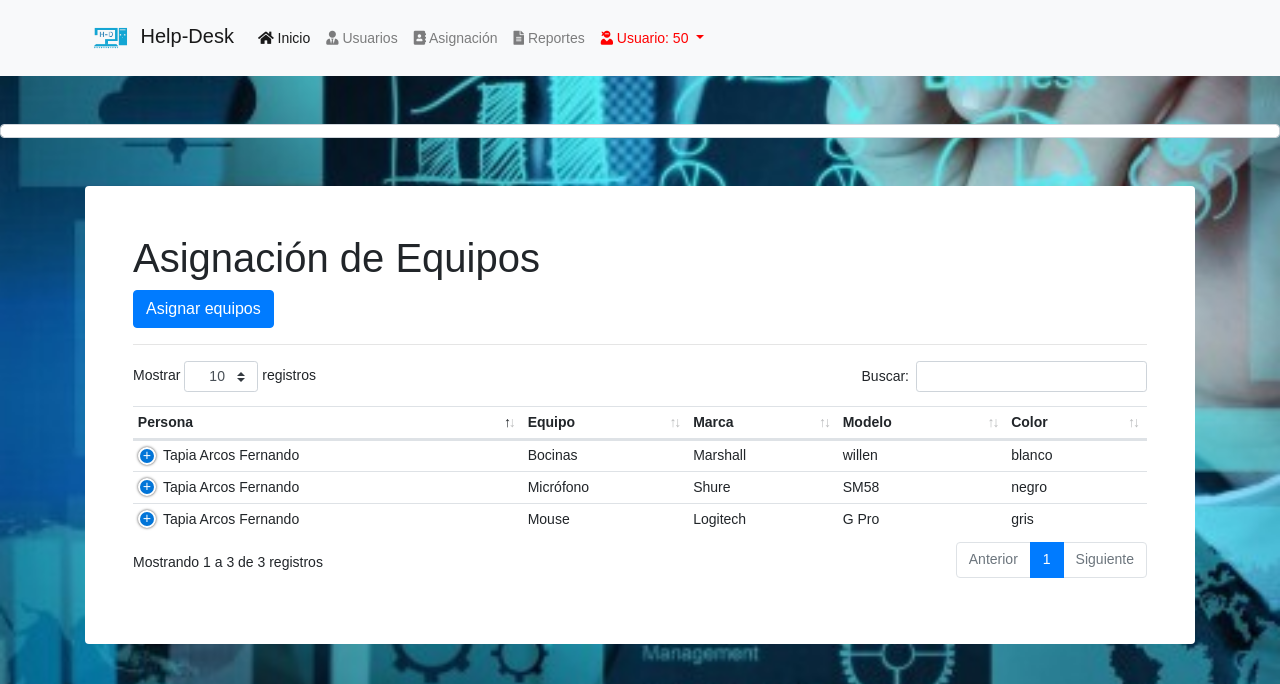
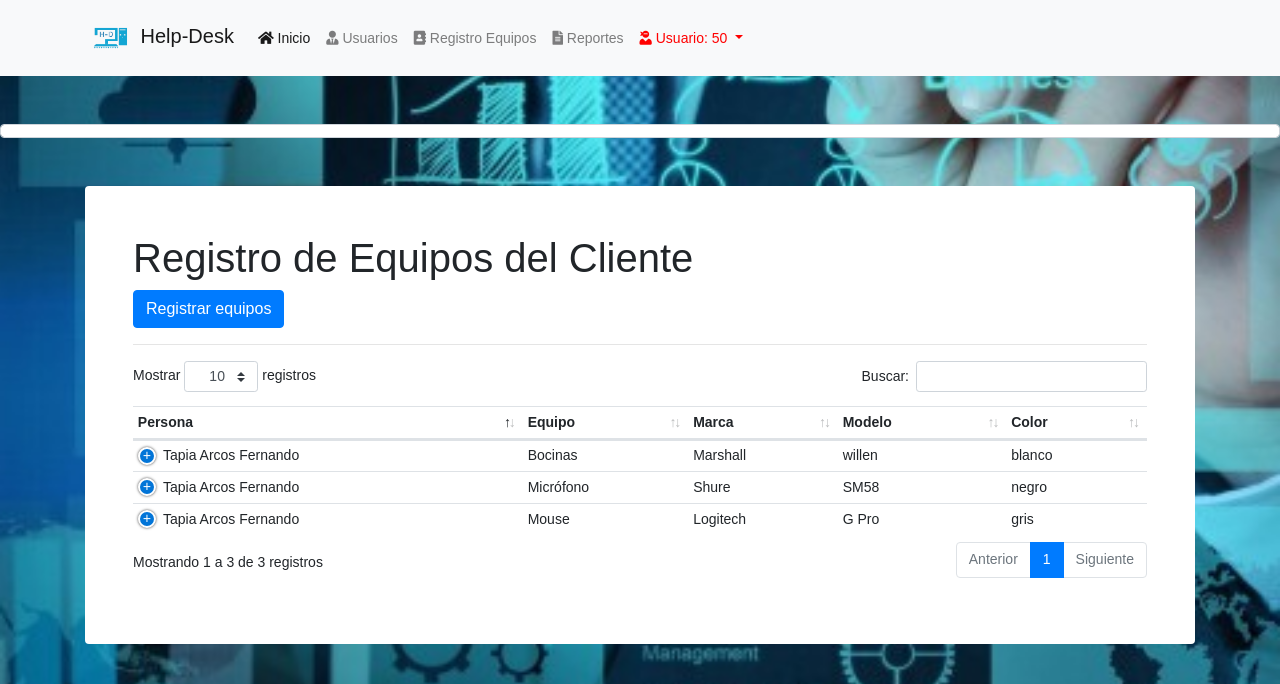
Before and after one commit to nantaarc24/ProyectoTitulacion, a PHP site: page /vistas/asignacion.php in a window 1280 px wide. Shown: the top 684 px of the page. Run offline with PHP 8.4, Linux system fonts and the light colour scheme; a user stored in the database is signed in; data comes from the database, SQL or seed files in the repository; data that the repository does not hold is empty; some libraries are stand-ins or nearby versions.

Commit message:
actualizacion de textos

```diff
--- a/login.php
+++ b/login.php
@@ -157,12 +157,12 @@ if ($_SERVER["REQUEST_METHOD"] == "POST") {
                 <div class="">
                     <input type="submit" class="fadeIn fourth" value="Ingresar">
                 </div>
-                <p>¿No tienes una cuenta? <a href="register.php">Regístrate ahora</a>.</p>
+                <!-- <p>¿No tienes una cuenta? <a href="register.php">Regístrate ahora</a>.</p> -->
             </form>
 
             <!-- Remind Passowrd -->
             <div id="formFooter">
-                <a class="underlineHover" data-toggle="modal" data-target="#modalContacto" href="#">Contactar con el Administrador.</a>
+                <a class="underlineHover" data-toggle="modal" data-target="#modalContacto" href="#">¿No cuenta con credenciales?</a>
             </div>
 
         </div>
@@ -185,7 +185,7 @@ if ($_SERVER["REQUEST_METHOD"] == "POST") {
                     </button>
                 </div>
                 <div class="modal-body" style="font-size: 18px;">
-                    Estimado cliente, si no cuenta con sus credenciales favor de comunicarse al número 935-704-087 o al correo helpdesk@outlook.es.
+                    Estimado cliente, si no cuenta con sus credenciales favor de comunicarse con nuestro equipo ingresando al siguiente link <a href="https://web.whatsapp.com/" target="_blank">click aquí</a>.
                 </div>
                 <div class="modal-footer">
                     <button type="button" style="font-size: 15px;" class="btn btn-secondary" data-dismiss="modal">Cerrar</button>
--- a/vistas/asignacion.php
+++ b/vistas/asignacion.php
@@ -11,10 +11,10 @@ if (isset($_SESSION["username"]) && $_SESSION["id"] == 2) {
     <div class="container">
       <div class="card border-0 shadow my-5">
         <div class="card-body p-5">
-          <h1 class="fw-light">Asignación de Equipos</h1>
+          <h1 class="fw-light">Registro de Equipos del Cliente</h1>
           <p class="lead">
             <button class="btn btn-primary" data-toggle="modal" data-target="#modalAsignarEquipo">
-              Asignar equipos
+              Registrar equipos
             </button>
             <hr>
             <div id="tablaAsignacionesLoad"></div>
--- a/vistas/asignacion/modalAsignar.php
+++ b/vistas/asignacion/modalAsignar.php
@@ -5,7 +5,7 @@
         <div class="modal-dialog" role="document">
             <div class="modal-content">
                 <div class="modal-header">
-                    <h5 class="modal-title" id="exampleModalLongTitle">Asignar Equipo</h5>
+                    <h5 class="modal-title" id="exampleModalLongTitle">Registrar Equipo</h5>
                     <button type="button" class="close" data-dismiss="modal" aria-label="Close">
                         <span aria-hidden="true">&times;</span>
                     </button>
--- a/vistas/header.php
+++ b/vistas/header.php
@@ -56,7 +56,7 @@ $idUsuario = mysqli_fetch_array($respuesta)[0];
                     <?php if ($_SESSION["id"] == 1) {  ?>
                         <li class="nav-item">
                             <a class="nav-link" href="misDispositivos.php">
-                                <span class="fas fa-microchip"></span> Mis dispositivos</a>
+                                <span class="fas fa-microchip"></span> Mis Equipos</a>
                         </li>
                         <li class="nav-item">
                             <a class="nav-link" href="misReportes.php">
@@ -72,7 +72,7 @@ $idUsuario = mysqli_fetch_array($respuesta)[0];
                         </li>
                         <li class="nav-item">
                             <a class="nav-link" href="asignacion.php">
-                                <span class="fas fa-address-book"></span> Asignación</a>
+                                <span class="fas fa-address-book"></span> Registro Equipos</a>
                         </li>
                         <li class="nav-item">
                             <a class="nav-link" href="reportes.php">
--- a/vistas/misDispositivos.php
+++ b/vistas/misDispositivos.php
@@ -59,7 +59,7 @@ and usuario.usuario = '$Usuario'";
   <div class="container">
     <div class="card border-0 shadow my-5">
       <div class="card-body p-5">
-        <h1 class="fw-light">Mis dispositivos</h1>
+        <h1 class="fw-light">Mis Equipos</h1>
         <p class="lead">
         <div class="row">
           <?php while ($mostrar = mysqli_fetch_array($respuesta)) { ?>
--- a/vistas/misReportes.php
+++ b/vistas/misReportes.php
@@ -14,7 +14,7 @@ if (isset($_SESSION["username"]) && $_SESSION["id"] == 1) {
         <h1 class="fw-light">Reportes de Cliente</h1>
         <p class="lead">
           <button class="btn btn-primary" data-bs-toggle="modal" data-bs-target="#modalCrearReporte">
-            Crear Reporte
+            Reportar Falla
           </button>
           <hr>
 
--- a/vistas/reportes.php
+++ b/vistas/reportes.php
@@ -11,7 +11,7 @@ if (isset($_SESSION["username"]) && $_SESSION["id"] == 2) {
   <div class="container">
     <div class="card border-0 shadow my-5">
       <div class="card-body p-5">
-        <h1 class="fw-light">Gestión de Reportes de Usuario</h1>
+        <h1 class="fw-light">Reporte de Equipos Registrados</h1>
         <p class="lead">
         <div id="tablaReporteAdminLoad"></div>
         </p>
--- a/vistas/reportesCliente/modalCrearReporte.php
+++ b/vistas/reportesCliente/modalCrearReporte.php
@@ -4,7 +4,7 @@
     <div class="modal-dialog" role="document">
       <div class="modal-content">
         <div class="modal-header">
-          <h5 class="modal-title" id="exampleModalLabel">Nuevo Reporte</h5>
+          <h5 class="modal-title" id="exampleModalLabel">Reportar al equipo Help-Desk</h5>
           <button type="button" class="close" data-bs-dismiss="modal" aria-label="Close">
             <span aria-hidden="true">&times;</span>
           </button>
```
